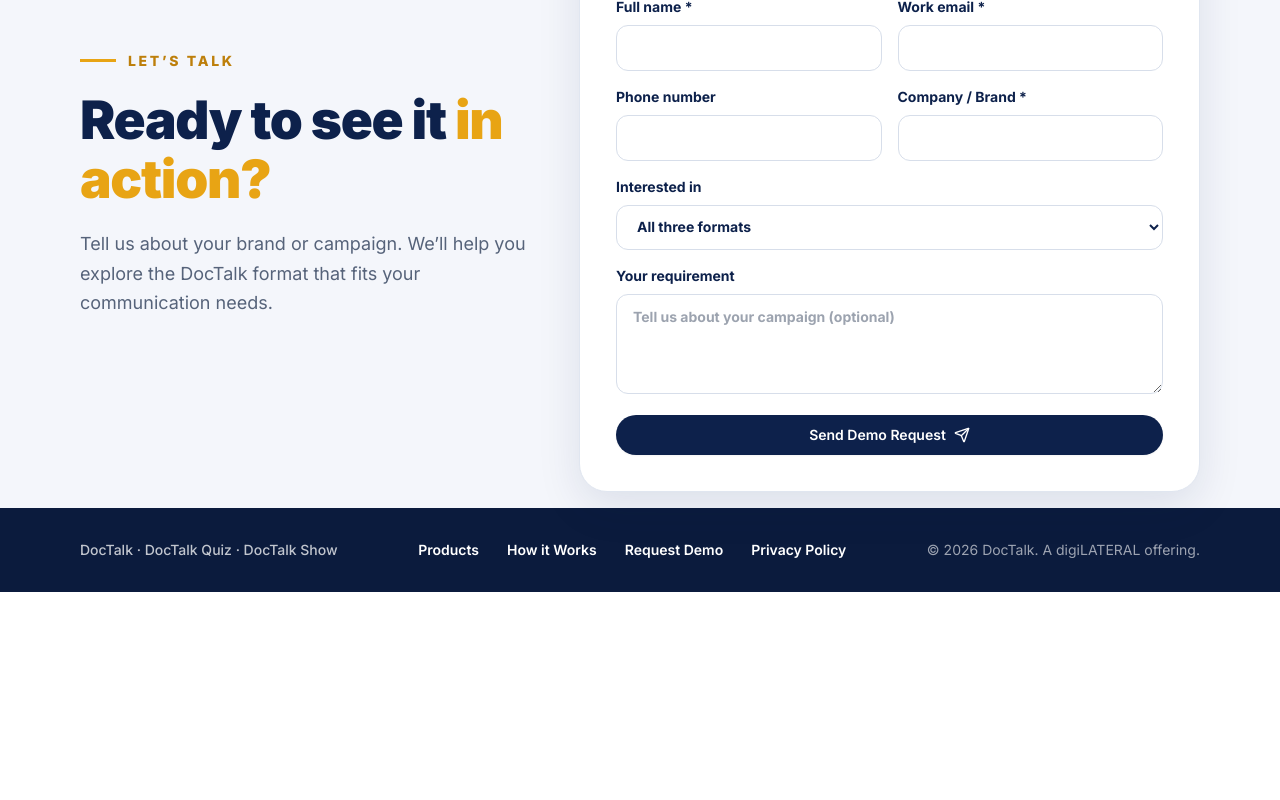
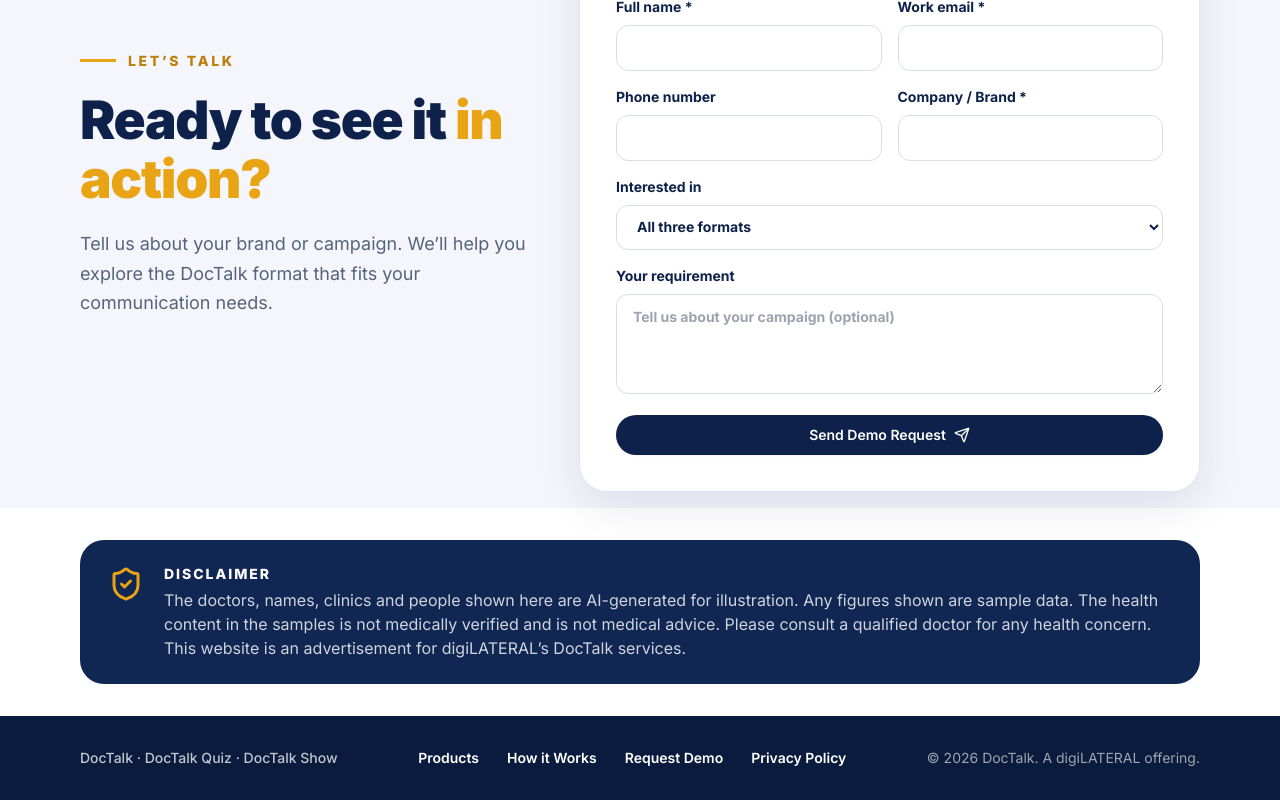
Before and after one commit to Rohan9833/Doctalk-display, a React (Vite) app in the folder client/: page / in a window 1280 px wide. Shown: the part 3019-3819 px from the top of the page. Before the commit the page ends 3611 px from the top, so only its background shows below. Built offline with nearby package versions, Linux system fonts and the light colour scheme.

Commit message:
Add disclaimer section above footer

```diff
--- a/client/src/App.jsx
+++ b/client/src/App.jsx
@@ -946,6 +946,33 @@ function PreviewModal({ product, onClose }) {
     </div>
   );
 }
+function Disclaimer() {
+  return (
+    <section className="container-site py-6 sm:py-8">
+      <div className="flex gap-4 rounded-[24px] bg-[#102653] px-5 py-5 text-white sm:gap-5 sm:px-7 sm:py-6">
+        <ShieldCheck
+          size={34}
+          strokeWidth={2}
+          className="mt-0.5 shrink-0 text-[#E8A414] sm:h-9 sm:w-9"
+          aria-hidden="true"
+        />
+        <div>
+          <h2 className="text-sm font-extrabold tracking-[0.14em] text-white">
+            DISCLAIMER
+          </h2>
+          <p className="mt-1 text-sm leading-relaxed text-white/80 sm:text-base">
+            The doctors, names, clinics and people shown here are AI-generated
+            for illustration. Any figures shown are sample data. The health
+            content in the samples is not medically verified and is not medical
+            advice. Please consult a qualified doctor for any health concern.
+            This website is an advertisement for digiLATERAL’s DocTalk services.
+          </p>
+        </div>
+      </div>
+    </section>
+  );
+}
+
 function Footer() {
   const year = new Date().getFullYear();
 
@@ -1005,6 +1032,7 @@ export default function App() {
         <Consent />
         <LeadForm />
       </main>
+      <Disclaimer />
       <Footer />
       <PreviewModal product={preview} onClose={() => setPreview(null)} />
     </>
```
